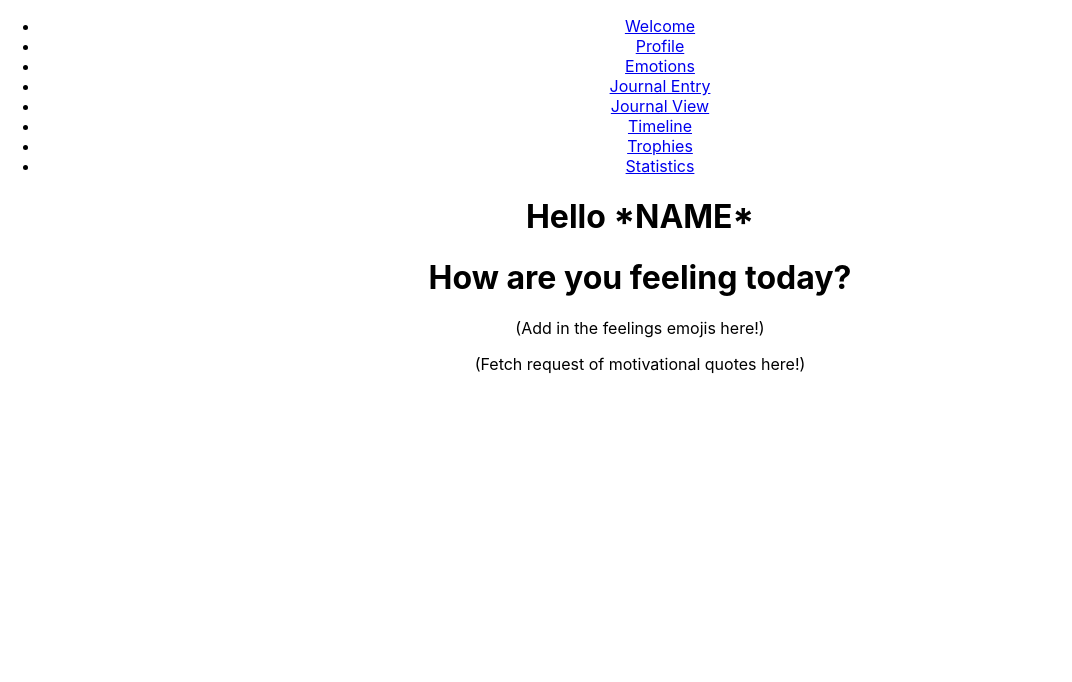
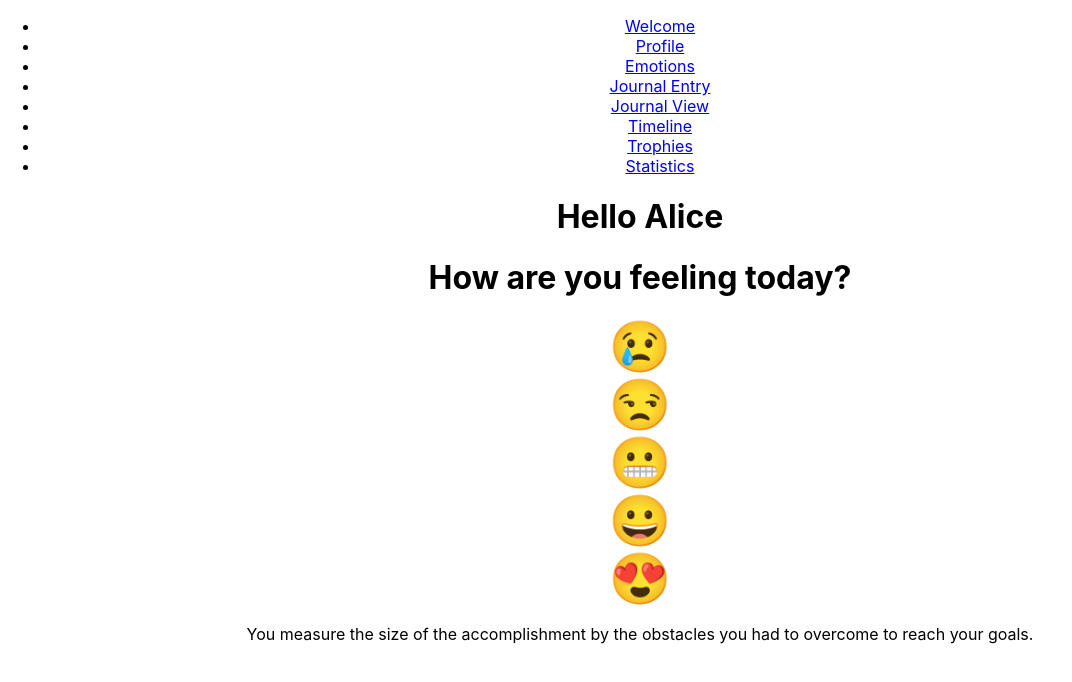
Before and after one commit to Anna-MarieMoss/front-end-final-project-agileavengers, a React (Create React App) app: page /emotions in a window 1280 px wide. Shown: the top 682 px of the page, without its empty margins (0-1072 px from the left). Built offline with nearby package versions, Linux system fonts and the light colour scheme.

Commit message:
text preview added.  Issue with media coming up as fake path

```diff
--- a/src/Components/3.Emotions_Page/index.js
+++ b/src/Components/3.Emotions_Page/index.js
@@ -1,12 +1,61 @@
-import React from 'react';
+import React, {useEffect, useState} from 'react';
+import EmotionsButton from "../Buttons/EmotionsButtons";
+import quoteData from "./quotesData.js";
+
+//Temp userId
+const userId = 1;
 
 function Emotions() {
+  // need user_id from ContextProvider
+
+  //need to figure out how to close the ability to click for the day/only enable one click per day
+  const emotionsArray = [{emotion: "😢", number: 1},{emotion: "😒", number: 2},{emotion: "😬", number: 3},{emotion: "😀", number: 4},{emotion: "😍", number: 5} ]
+  const [chosenEmotion, setChosenEmotion] = useState(null);
+
+  function handleEmotion(emotionNum){
+    console.log("running");
+    setChosenEmotion(emotionNum)
+    console.log(`your chosen emotion is ${chosenEmotion}`);
+  }
+
+  // We need to connect to the Database via a valid URL & Need to get the userID & name from the context provider
+
+  useEffect(() => {
+   if (chosenEmotion){
+
+  async function postEmotion() {
+    const res = await fetch(
+
+      // neeed to actual API address
+      `http://localhost:3000/moods`,
+      {
+        method: "POST",
+        headers: { "content-type": "application/JSON"},
+        body: JSON.stringify({
+          user_id: userId,
+          mood: chosenEmotion
+        })
+      })
+    const data = await res.json();
+    console.log(data);
+    //hopefully returned a unique post numb
+  }
+  postEmotion();
+}}, [chosenEmotion]);
+
+
   return (
     <div>
-      <h1>Hello *NAME*</h1>
+      <h1>Hello Alice</h1>
       <h1>How are you feeling today?</h1>
-      <p> (Add in the feelings emojis here!)</p>
-      <p>(Fetch request of motivational quotes here!)</p>
+      <div >
+      {emotionsArray.map(
+        (emotion) =>
+          <EmotionsButton text={emotion.emotion} handleClick={handleEmotion} emotionNumber={emotion.number} />
+      )}
+      </div>
+      <p>{quoteData[(Math.floor(Math.random()*quoteData.length))].quote}</p>
+
     </div>
   );
 }
--- /dev/null
+++ b/src/Components/Buttons/EmotionsButtons/EmotionButton.css
@@ -0,0 +1,4 @@
+.emotionBar {
+  border: 0px;
+  background-color: white;
+}
--- a/src/Components/Buttons/EmotionsButtons/index.js
+++ b/src/Components/Buttons/EmotionsButtons/index.js
@@ -0,0 +1,10 @@
+import React from 'react';
+import './EmotionButton.css';
+
+function EmotionsButton({text, emotionNumber, handleClick}){
+    return(
+        <button className="emotionBar" key={emotionNumber} style={{fontSize: '50px'}}onClick={()=> {handleClick(emotionNumber)}}>{text}</button>
+    )
+}
+
+export default EmotionsButton;
```
Also changed, not shown: 1 other file (tests, documents, lock files or other folders).
